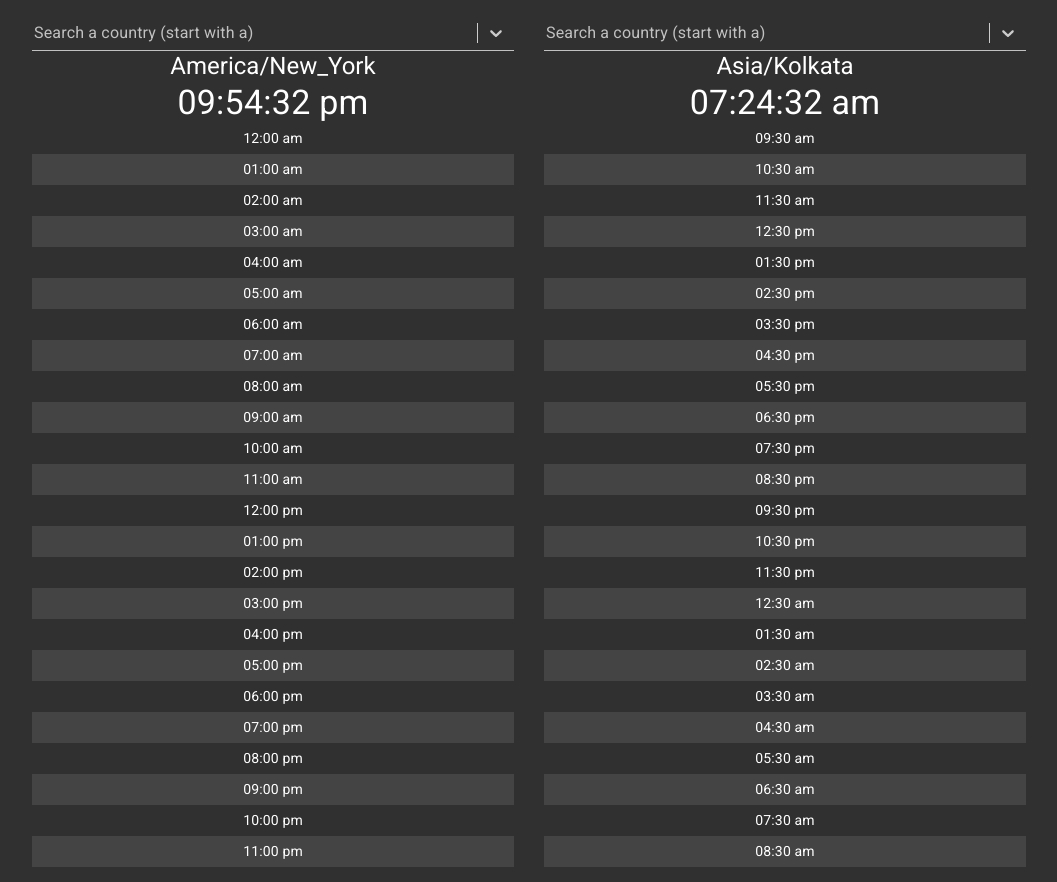
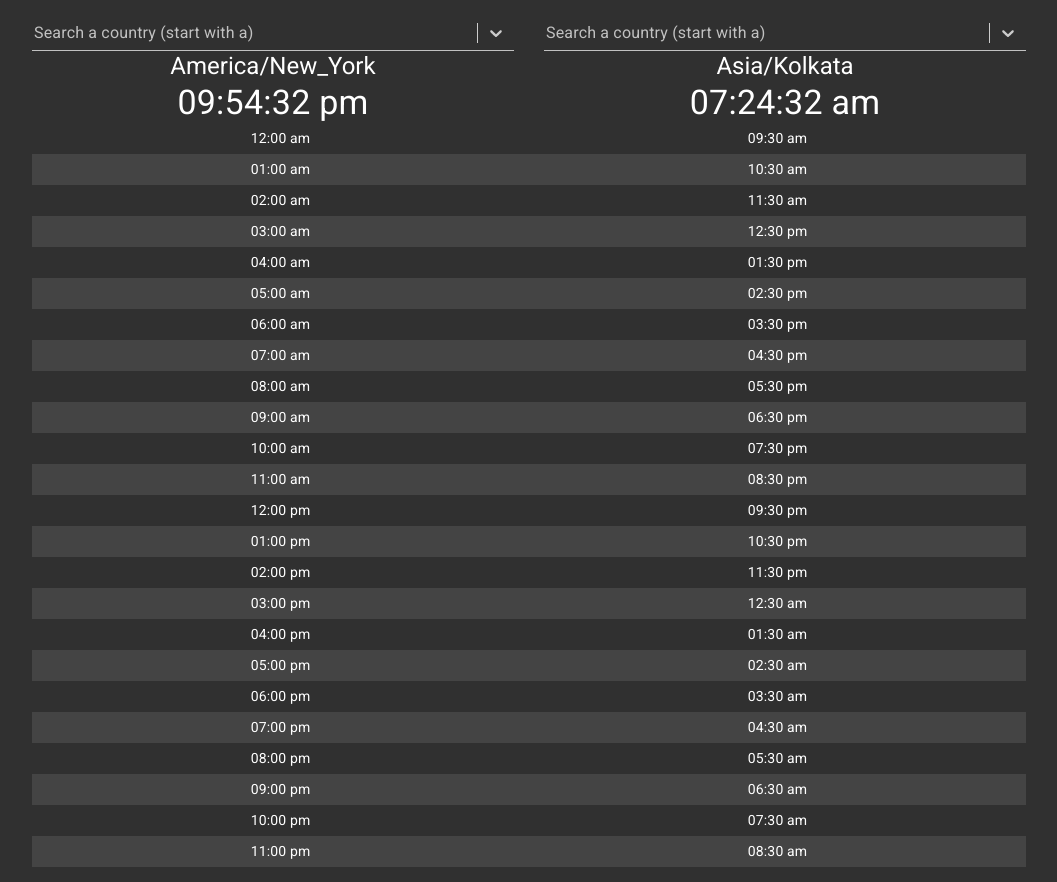
Before and after one commit to stvedt/work-time, a React (Create React App) app: page / in a window 1280 px wide. Shown: the whole page, without its empty margins (111-1168 px from the left). Built offline with nearby package versions, Linux system fonts and the light colour scheme.

Commit message:
some style tweaks

```diff
--- a/src/App.css
+++ b/src/App.css
@@ -13,6 +13,11 @@
   display: block;
   padding: 5px 0;
 }
+.day {
+  margin: 0 -15px;
+}
+.left .day { margin-left: 0; }
+.right .day { margin-right: 0; }
 .day :nth-child(even) .time{
   background-color: #444;
 }
--- a/src/App.js
+++ b/src/App.js
@@ -22,7 +22,6 @@
   }
 
   onChageTimeZone(location, timezone){
-    console.log(location, timezone.value);
     if(timezone.value){
       this.setState({
         [location]: timezone.value
```
Also changed, not shown: 1 other file (tests, documents, lock files or other folders).
